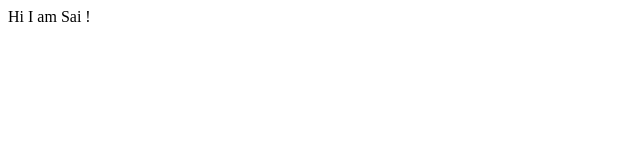
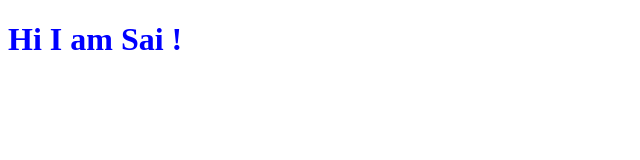
Before and after one commit to saitech-1/2, a plain HTML site: page hello.html in a window 1280 px wide. Shown: the whole page, without its empty margins (0-640 px from the left). Drawn offline with Linux system fonts and the light colour scheme.

Commit message:
Move style propertites

```diff
--- a/hello.html
+++ b/hello.html
@@ -5,8 +5,13 @@
    <meta http-equiv="X-UA-Compatible" content="IE=edge">
    <meta name="viewport" content="width=device-width, initial-scale=1.0">
    <title>Document</title>
+   <style>
+      h1{
+         color: blue;
+      }
+   </style>
 </head>
 <body>
-   Hi I am Sai !
+   <h1>Hi I am Sai !</h1>
 </body>
 </html>
```
